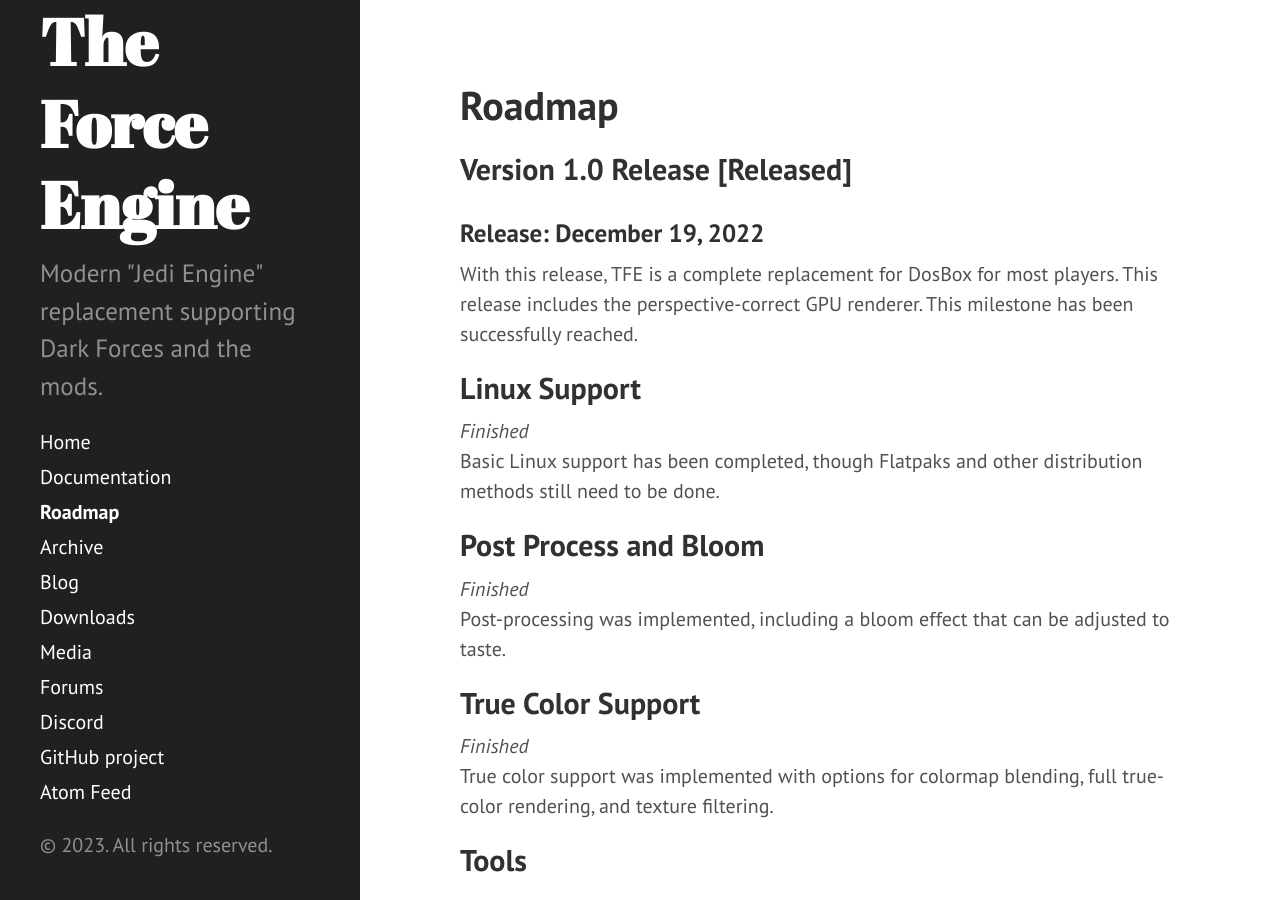
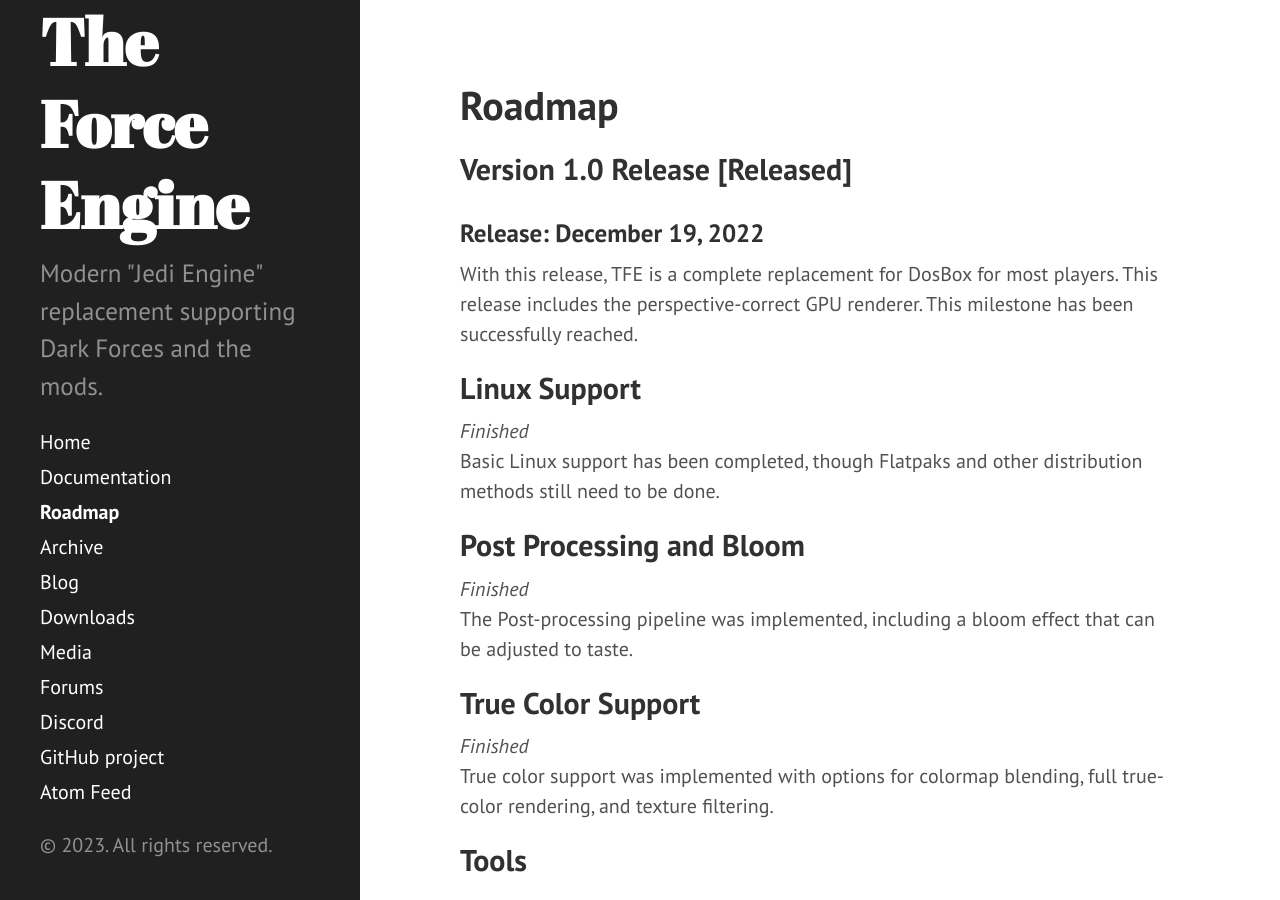
Before and after one commit to TheForceEngine/TheForceEngine.github.io, a Jekyll site: the page built from Roadmap.md, in a window 1280 px wide and 900 px high. Built offline with Jekyll 4.4.1, drawn with Linux system fonts in a browser that asks for light colours.

Commit message:
Update Roadmap.md

```diff
--- a/Roadmap.md
+++ b/Roadmap.md
@@ -11,9 +11,9 @@
 *Finished*<br>
 Basic Linux support has been completed, though Flatpaks and other distribution methods still need to be done.
 
-## Post Process and Bloom
+## Post Processing and Bloom
 *Finished*<br>
-Post-processing was implemented, including a bloom effect that can be adjusted to taste.
+The Post-processing pipeline was implemented, including a bloom effect that can be adjusted to taste.
 
 ## True Color Support
 *Finished*<br>
```
